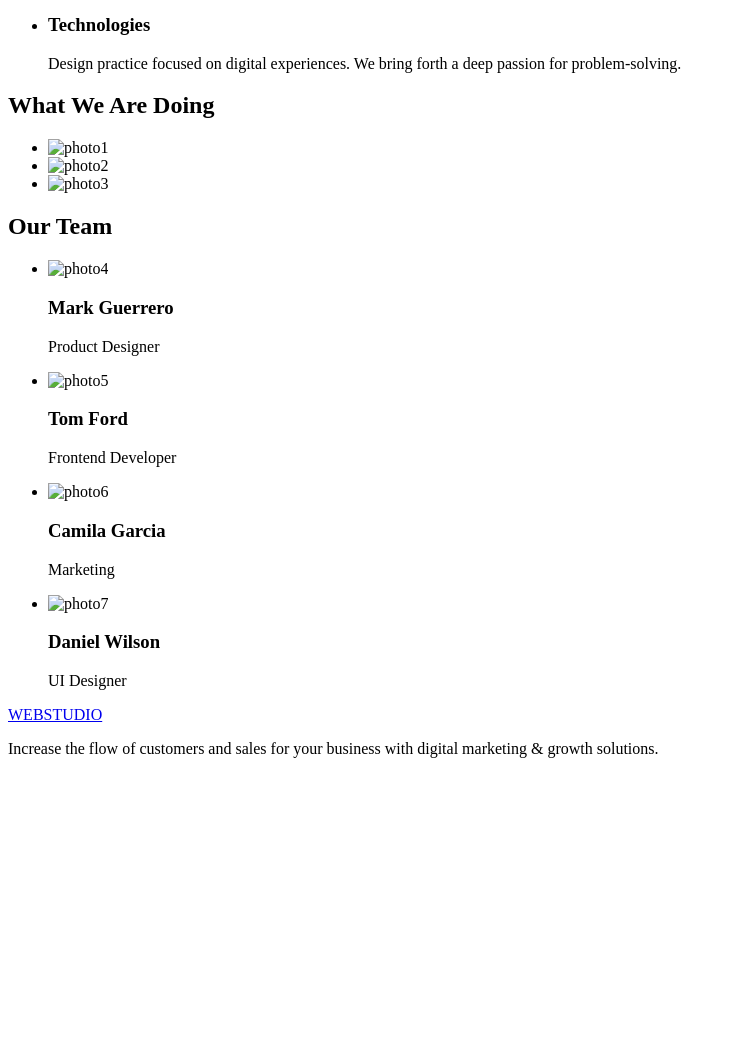
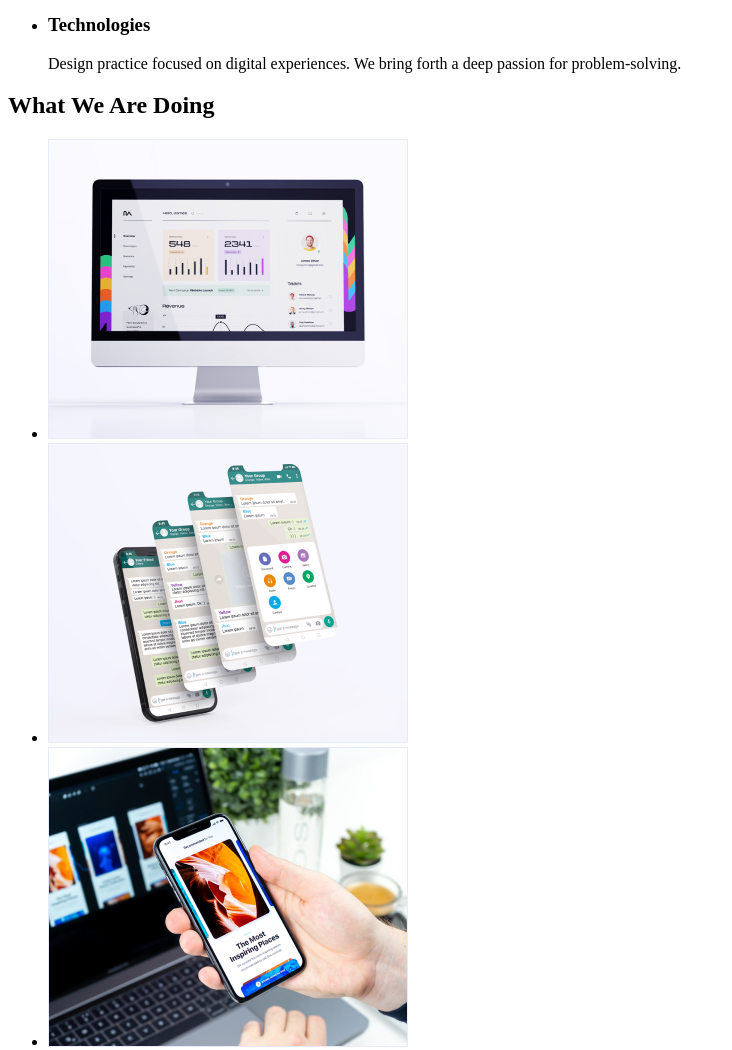
Before and after one commit to SafonovaDiana/goit-markup-hw-01, a plain HTML site: page index.html in a window 1280 px wide. Shown: the part 500-1550 px from the top of the page, without its empty margins (0-732 px from the left). Before the commit the page ends 1274 px from the top, so only its background shows below. Drawn offline with Linux system fonts and the light colour scheme; the site is published under a folder, as on GitHub Pages, so addresses that start at the root find nothing.

Commit message:
create index html

```diff
--- a/index.html
+++ b/index.html
@@ -66,13 +66,13 @@
         <h2>What We Are Doing</h2>
         <ul>
           <li>
-            <img src="/imges/photo1.png" width="360" alt="photo1" />
+            <img src="./imges/photo1.png" width="360" alt="photo1" />
           </li>
           <li>
-            <img src="/imges/photo2.png" width="360" alt="photo2" />
+            <img src="./imges/photo2.png" width="360" alt="photo2" />
           </li>
           <li>
-            <img src="/imges/photo3.png" width="360" alt="photo3" />
+            <img src="./imges/photo3.png" width="360" alt="photo3" />
           </li>
         </ul>
       </section>
@@ -81,22 +81,22 @@
         <h2>Our Team</h2>
         <ul>
           <li>
-            <img src="/imges/photo4.png" width="264" alt="photo4" />
+            <img src="./imges/photo4.png" width="264" alt="photo4" />
             <h3>Mark Guerrero</h3>
             <p>Product Designer</p>
           </li>
           <li>
-            <img src="/imges/photo5.png" width="264" alt="photo5" />
+            <img src="./imges/photo5.png" width="264" alt="photo5" />
             <h3>Tom Ford</h3>
             <p>Frontend Developer</p>
           </li>
           <li>
-            <img src="/imges/photo6.png" width="264" alt="photo6" />
+            <img src="./imges/photo6.png" width="264" alt="photo6" />
             <h3>Camila Garcia</h3>
             <p>Marketing</p>
           </li>
           <li>
-            <img src="/imges/photo7.png" width="264" alt="photo7" />
+            <img src="./imges/photo7.png" width="264" alt="photo7" />
             <h3>Daniel Wilson</h3>
             <p>UI Designer</p>
           </li>
```
